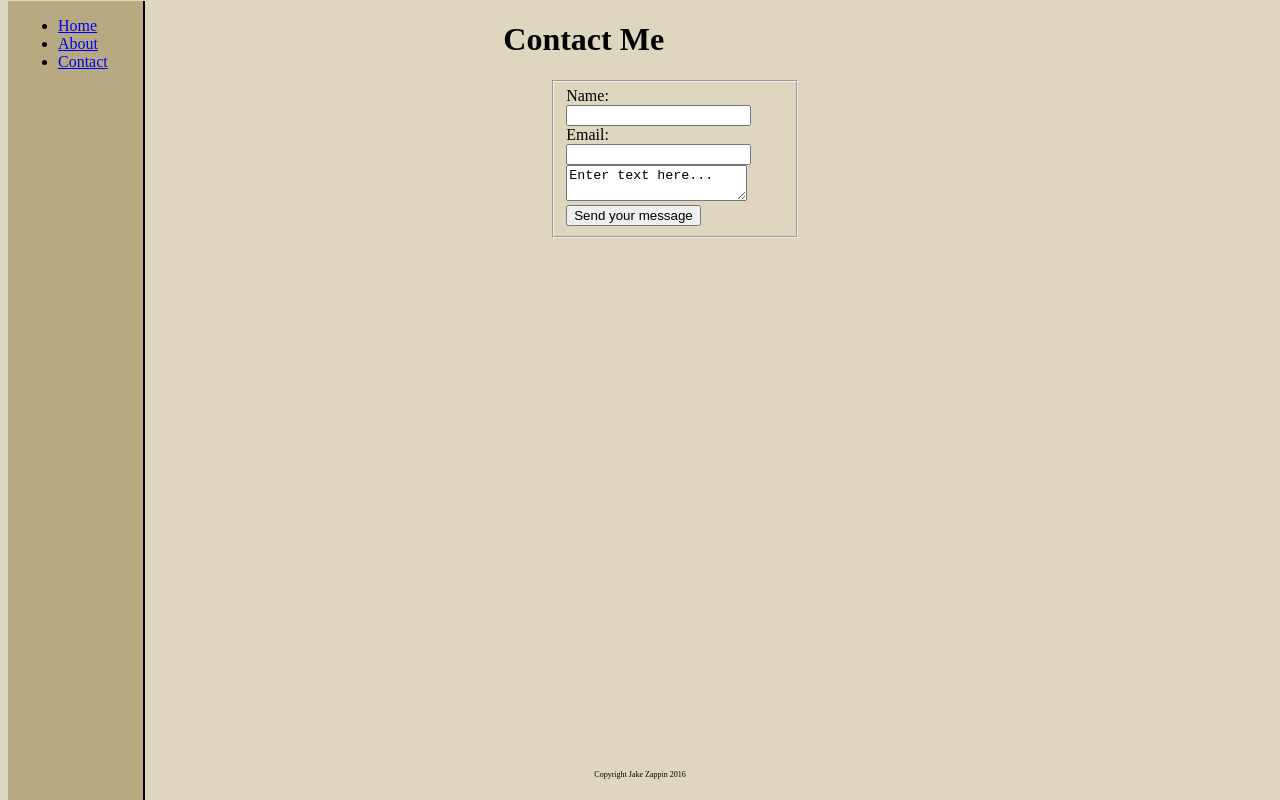
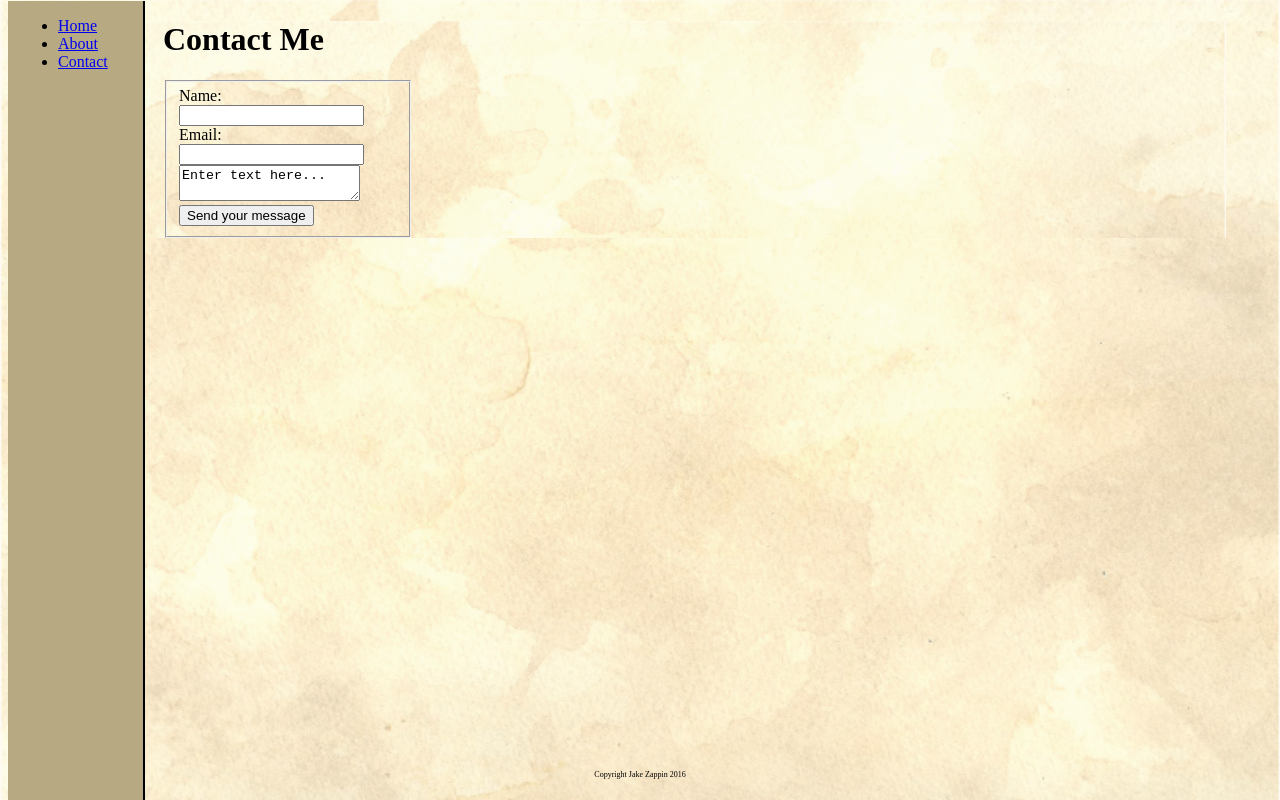
Before and after one commit to jakezappin/Personal-Website, a plain HTML site: page contact.html in a window 1280 px wide. Drawn offline with Linux system fonts and the light colour scheme.

Commit message:
Section 3.5 COMPLETE

```diff
--- a/contact.html
+++ b/contact.html
@@ -20,7 +20,7 @@
 
     <div class="mainbox">
 
-        <h1 class="mainheading">Contact Me</h1>
+        <h1 class="contactheading">Contact Me</h1>
 
         <form name="comment" action="https://httpbin.org/post" method="post">
             <fieldset>
--- a/stylesheet.css
+++ b/stylesheet.css
@@ -1,8 +1,9 @@
 body {
 	height: 100%;
-	background: #DED6BE;
+	width: 100%;
+	background-image: url("paper.gif");
+	background-size: cover;
 }
-
 
 footer {
 	font-size: .5em;
@@ -16,8 +17,7 @@ footer {
 
 form {
 	width: 250px;
-	margin-left: auto;
-	margin-right: auto;
+	margin-left: 25px;
 	display: block;
 }
 
@@ -55,8 +55,14 @@ img {
 		width: 80%;
 	}
 
+	.contactheading {
+		margin-left: 25px;
+	}
+
 	 .mainbox {
+	 	background-image: url("paper.gif");
 		margin-left: 130px;
+		background-size: cover;
 		background-color: #DED6BE;
 	    width: 85%;
 	    height: 100%;
@@ -64,10 +70,6 @@ img {
 
 	.mainheading {
 		padding-left: 34%;
-	}
-
-	#mypicture {
-		margin-left: 30%;
 	}
 
 	.sidebar {
@@ -80,6 +82,10 @@ img {
 	    border-right: 2px black solid;
 	    position: fixed;
 	    margin-top: -20px;
+	}
+
+	#mypicture {
+		margin-left: 30%;
 	}
 
 }
@@ -105,7 +111,6 @@ img {
 	}
 
 	 .mainbox {
-		background-color: #DED6BE;
 	    width: 100%;
 	   	padding-top: 10%;
 	    display: block;
```
Also changed, not shown: paper.gif (added).
